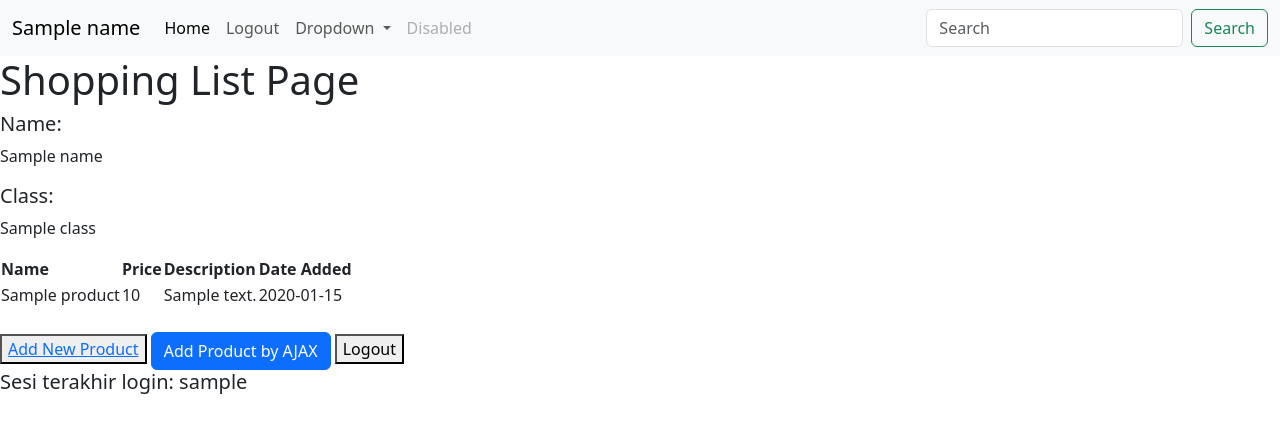
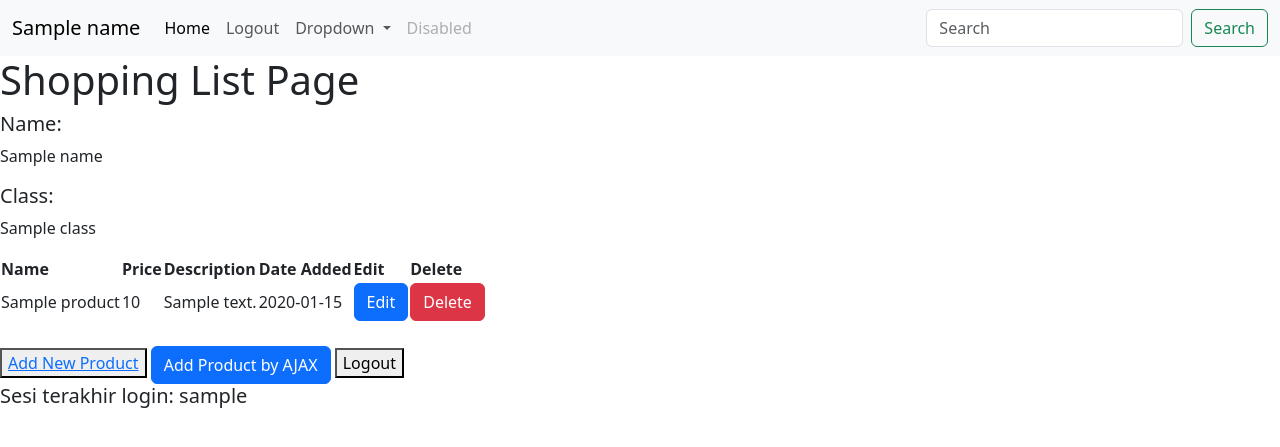
Before and after one commit to aaronmlin/shopping_list, a Django app: template main/templates/main.html in a window 1280 px wide. Shown: the top 447 px of the page. Run offline with Django 4.2, Linux system fonts and the light colour scheme; the template is opened without the code that fills it: most values are stand-ins (such as "Sample title", 1, 10 or a date in 2020).

Commit message:
added ajax edit and delete buttons

```diff
--- a/main/templates/main.html
+++ b/main/templates/main.html
@@ -111,15 +111,24 @@
             <th>Price</th>
             <th>Description</th>
             <th>Date Added</th>
+            <th>Edit</th>
+            <th>Delete</th>
             </tr>`
             products.forEach((item) => {
-            htmlString += `\n<tr>
+                htmlString += `
+                <tr>
                     <td>${item.fields.name}</td>
                     <td>${item.fields.price}</td>
                     <td>${item.fields.description}</td>
                     <td>${item.fields.date_added}</td>
+                    <td>
+                        <button class="btn btn-primary" onclick="editProduct(${item.pk})">Edit</button>
+                    </td>
+                    <td>
+                        <button class="btn btn-danger" onclick="deleteProduct(${item.pk})">Delete</button>
+                    </td>
                 </tr>`
-        })
+            });
 
         document.getElementById("product_table").innerHTML = htmlString
     }
@@ -134,5 +143,6 @@
         return false
     }
     document.getElementById("button_add").onclick = addProduct
+
 </script>
 {% endblock content %}
```
Lines whose indentation alone changed are shown as unchanged.
